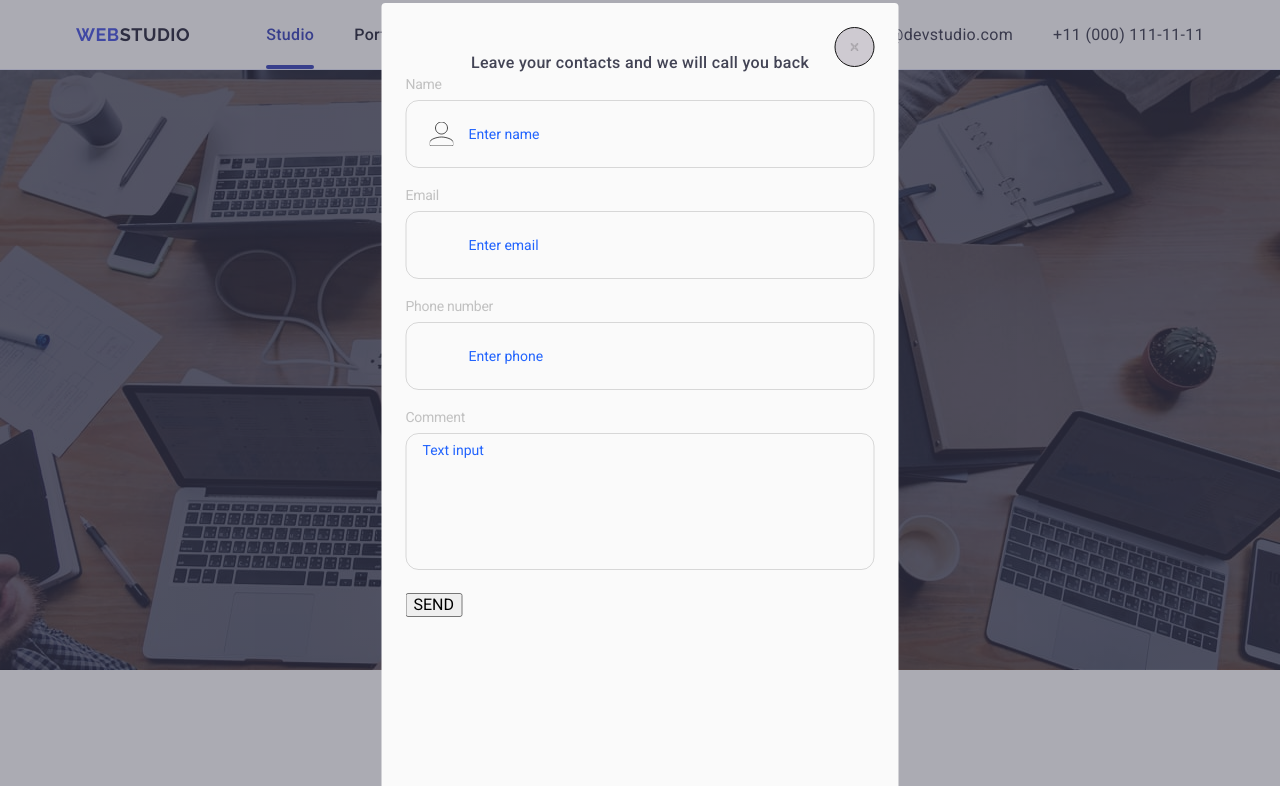
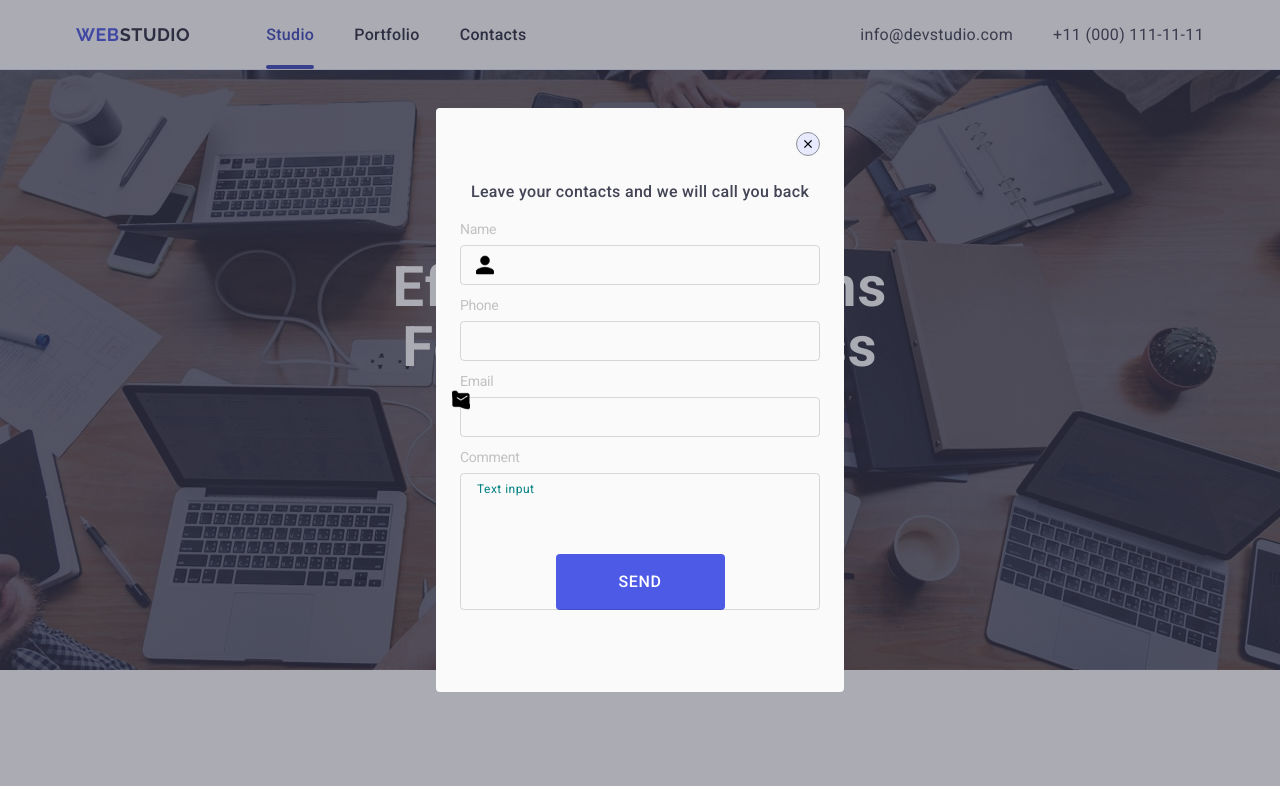
Before and after one commit to Oleg2287/goit-markup-hw-05, a plain HTML site: page index.html in a window 1280 px wide. Shown: the top 786 px of the page. Drawn offline with nearby package versions, Linux system fonts and the light colour scheme.

Commit message:
icon and button

```diff
--- a/css/styles.css
+++ b/css/styles.css
@@ -510,8 +510,8 @@ img {
 }
 
 .modal {
-  width: 517px;
-  min-height: 794px;
+  width: 408px;
+  height: 584px;
   background-color: #fafafa;
   border-radius: 4px;
   position: absolute;
@@ -522,36 +522,39 @@ img {
 }
 
 .modal-close {
-  background-color: #cecad1;
-  border: 1px solid #111111;
+  background-color: #e7e9fc;
+  border: 1px solid #8e8f99;
   position: absolute;
   top: 24px;
   right: 24px;
   border-radius: 50%;
-  width: 40px;
-  height: 40px;
+  width: 24px;
+  height: 24px;
   display: flex;
   align-items: center;
   justify-content: center;
 }
 
 .modal-close-icon {
-  fill: transparent;
-  stroke: #111111;
+  stroke: #2e2f42;
 }
 
 .modal-title {
-  text-align: left;
+  /* text-align: left; */
+  font-family: var(--font-family);
   font-weight: 500;
   font-size: 16px;
   line-height: 150%;
   letter-spacing: 0.02em;
   text-align: center;
   color: var(--navy-blue);
-  margin-top: 24px;
+  padding-top: 48px;
+  padding-bottom: 16px;
 }
 
 .modal-field {
+  max-height: 58px;
+  max-width: 360px;
   margin-bottom: 18px;
 }
 
@@ -559,36 +562,32 @@ img {
   width: 100%;
   border: 1px solid rgba(17, 17, 17, 0.15);
   background-color: transparent;
-  border-radius: 13px;
+  border-radius: 4px;
   font-size: 14px;
   color: teal;
-  font-weight: 700;
   outline: transparent;
 }
 
 .modal-input {
-  height: 68px;
-  padding-left: 62px;
+  height: 40px;
+  padding-left: 38px;
 }
 
 .modal-input:focus {
-  border-color: #fd9222;
+  border-color: #2264fd;
 }
 
 .modal-input:focus + .modal-input-icon {
-  stroke: #fd9222;
+  stroke: #2264fd;
 }
 
-/* .modal-input-cover:focus-within .modal-input {
-                border-color: #fd9222;
-              }
-              .modal-input-cover:focus-within .modal-input-icon {
-                stroke: #fd9222;
-              } */
-
 .modal-item::placeholder {
+  font-family: var(--font-family);
   font-weight: 400;
-  color: #2264fd;
+  font-size: 12px;
+  line-height: 117%;
+  letter-spacing: 0.04em;
+  color: var(--navy-blue-modal);
 }
 
 .modal-input-text {
@@ -600,10 +599,10 @@ img {
 }
 
 .modal-input-icon {
-  fill: transparent;
+  /* fill: transparent; */
   stroke: #111111;
   position: absolute;
-  left: 24px;
+  left: 16px;
   top: 50%;
   transform: translateY(-50%);
 }
@@ -617,3 +616,20 @@ img {
   resize: none;
   padding: 8px 16px;
 }
+
+.send-button {
+  display: block;
+  border: none;
+  font-weight: 500;
+  font-size: 16px;
+  line-height: 1.5;
+  letter-spacing: 0.04em;
+  color: #fff;
+  background-color: #4d5ae5;
+  cursor: pointer;
+  border-radius: 4px;
+  padding: 16px 32px;
+  min-width: 169px;
+  margin: 48px auto 0 auto;
+  transition: background-color 250ms cubic-bezier(0.4, 0, 0.2, 1);
+}
--- a/index.html
+++ b/index.html
@@ -501,9 +501,7 @@
             <use href="./images/icons.svg#icon-close"></use>
           </svg>
         </button>
-        <p class="modal-title section-title">
-          Leave your contacts and we will call you back
-        </p>
+        <p class="modal-title">Leave your contacts and we will call you back</p>
         <form class="modal-form">
           <div class="modal-field">
             <label for="user-name" class="modal-input-text">Name</label>
@@ -512,14 +510,25 @@
                 type="text"
                 class="modal-input modal-item"
                 name="user-name"
-                placeholder="Enter name"
-                required
                 id="user-name"
               />
-              <svg class="modal-input-icon" width="24" height="24">
+              <svg class="modal-input-icon" width="18" height="24">
                 <use href="./images/icons.svg#icon-name"></use>
               </svg>
             </div>
+          </div>
+
+          <div class="modal-field">
+            <label for="user-phone" class="modal-input-text">Phone</label>
+            <input
+              type="tel"
+              class="modal-input modal-item"
+              name="user-phone"
+              id="user-phone"
+            />
+            <svg class="modal-input-icon" width="18" height="24">
+              <use href="./images/icons.svg#icon-phone"></use>
+            </svg>
           </div>
 
           <div class="modal-field">
@@ -528,24 +537,13 @@
               type="email"
               class="modal-input modal-item"
               name="user-email"
-              placeholder="Enter email"
               id="user-email"
-              disabled
             />
+            <svg class="modal-input-icon" width="18" height="24">
+              <use href="./images/icons.svg#icon-email"></use>
+            </svg>
           </div>
-          <div class="modal-field">
-            <label for="user-phone" class="modal-input-text"
-              >Phone number</label
-            >
-            <input
-              type="tel"
-              class="modal-input modal-item"
-              name="user-phone"
-              placeholder="Enter phone"
-              required
-              id="user-phone"
-            />
-          </div>
+
           <div class="modal-field">
             <label for="user-text" class="modal-input-text">Comment</label>
             <textarea
@@ -555,7 +553,8 @@
               placeholder="Text input"
             ></textarea>
           </div>
-          <button type="submit">SEND</button>
+
+          <button class="send-button" type="submit">SEND</button>
         </form>
       </div>
     </div>
```
